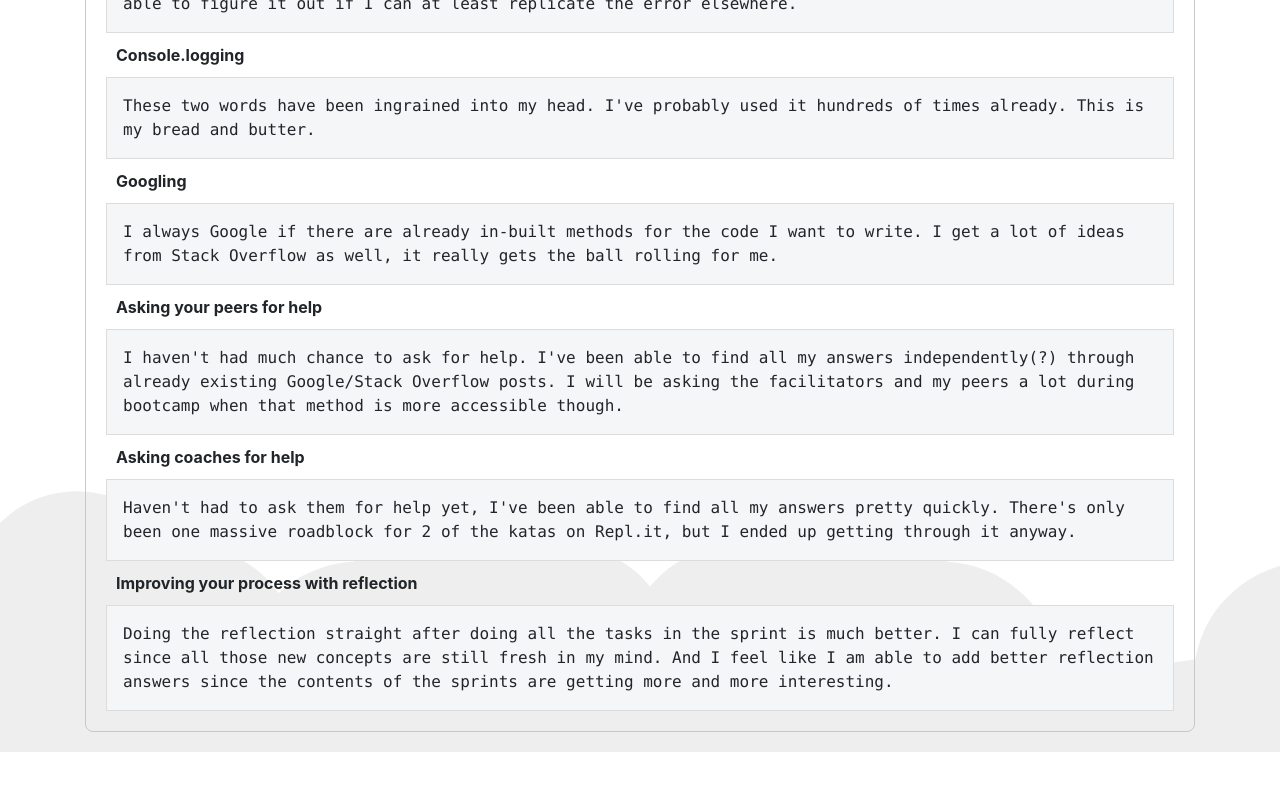
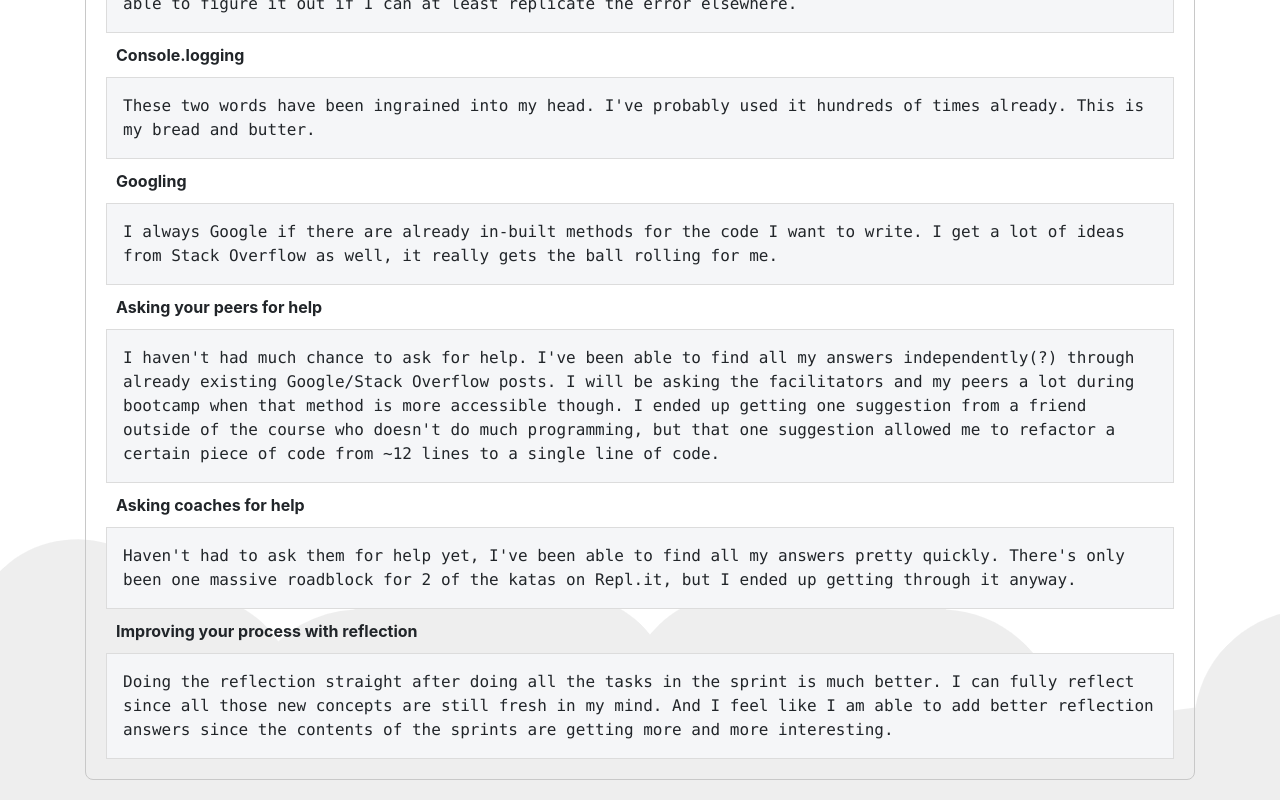
Before and after one commit to phil-chan/phil-chan.github.io, a plain HTML site: page blog/sprint4-technical.html in a window 1280 px wide. Shown: the part 717-1517 px from the top of the page. Before the commit the page ends 1469 px from the top, so only its background shows below. Drawn offline with nearby package versions, Linux system fonts and the light colour scheme.

Commit message:
updated answers

```diff
--- a/blog/sprint4-technical.html
+++ b/blog/sprint4-technical.html
@@ -36,37 +36,46 @@
                     <div class="postContent">
                         <h3 class="postTitle">Reflect on how confident you feel using the problem solving techniques and
                             process:</h3>
+
                         <p class="postQuestion">Pseudocode</p>
                         <pre
                             class="postAnswer">I understand this fully, but haven't had many chances to actually use it.</pre>
+
                         <p class="postQuestion">Trying something
                         </p>
                         <pre
                             class="postAnswer">If this means just testing code and deleting it to see if something new works, then I always do this. I'd code a solution I think would work, check it and play around with it a little bit while using console.log() to see if I get my desired result, then I'll pick pieces of it I like into my final code.</pre>
+
                         <p class="postQuestion">Rubber ducky method
                         </p>
                         <pre
                             class="postAnswer">I talk out loud a little bit when I try to parse a lot of information at once. This kind of replaces using pseudocode for me.</pre>
+
                         <p class="postQuestion">Reading error messages
                         </p>
                         <pre
                             class="postAnswer">I feel pretty confident in using the messages, especially when combined with console.log(). I'm usually able to figure it out if I can at least replicate the error elsewhere.</pre>
+
                         <p class="postQuestion">Console.logging
                         </p>
                         <pre
                             class="postAnswer">These two words have been ingrained into my head. I've probably used it hundreds of times already. This is my bread and butter.</pre>
+
                         <p class="postQuestion">Googling
                         </p>
                         <pre
                             class="postAnswer">I always Google if there are already in-built methods for the code I want to write. I get a lot of ideas from Stack Overflow as well, it really gets the ball rolling for me.</pre>
+
                         <p class="postQuestion">Asking your peers for help
                         </p>
                         <pre
-                            class="postAnswer">I haven't had much chance to ask for help. I've been able to find all my answers independently(?) through already existing Google/Stack Overflow posts. I will be asking the facilitators and my peers a lot during bootcamp when that method is more accessible though.</pre>
+                            class="postAnswer">I haven't had much chance to ask for help. I've been able to find all my answers independently(?) through already existing Google/Stack Overflow posts. I will be asking the facilitators and my peers a lot during bootcamp when that method is more accessible though. I ended up getting one suggestion from a friend outside of the course who doesn't do much programming, but that one suggestion allowed me to refactor a certain piece of code from ~12 lines to a single line of code.</pre>
+
                         <p class="postQuestion">Asking coaches for help
                         </p>
                         <pre
                             class="postAnswer">Haven't had to ask them for help yet, I've been able to find all my answers pretty quickly. There's only been one massive roadblock for 2 of the katas on Repl.it, but I ended up getting through it anyway.</pre>
+
                         <p class="postQuestion">Improving your process with reflection
                         </p>
                         <pre
```
